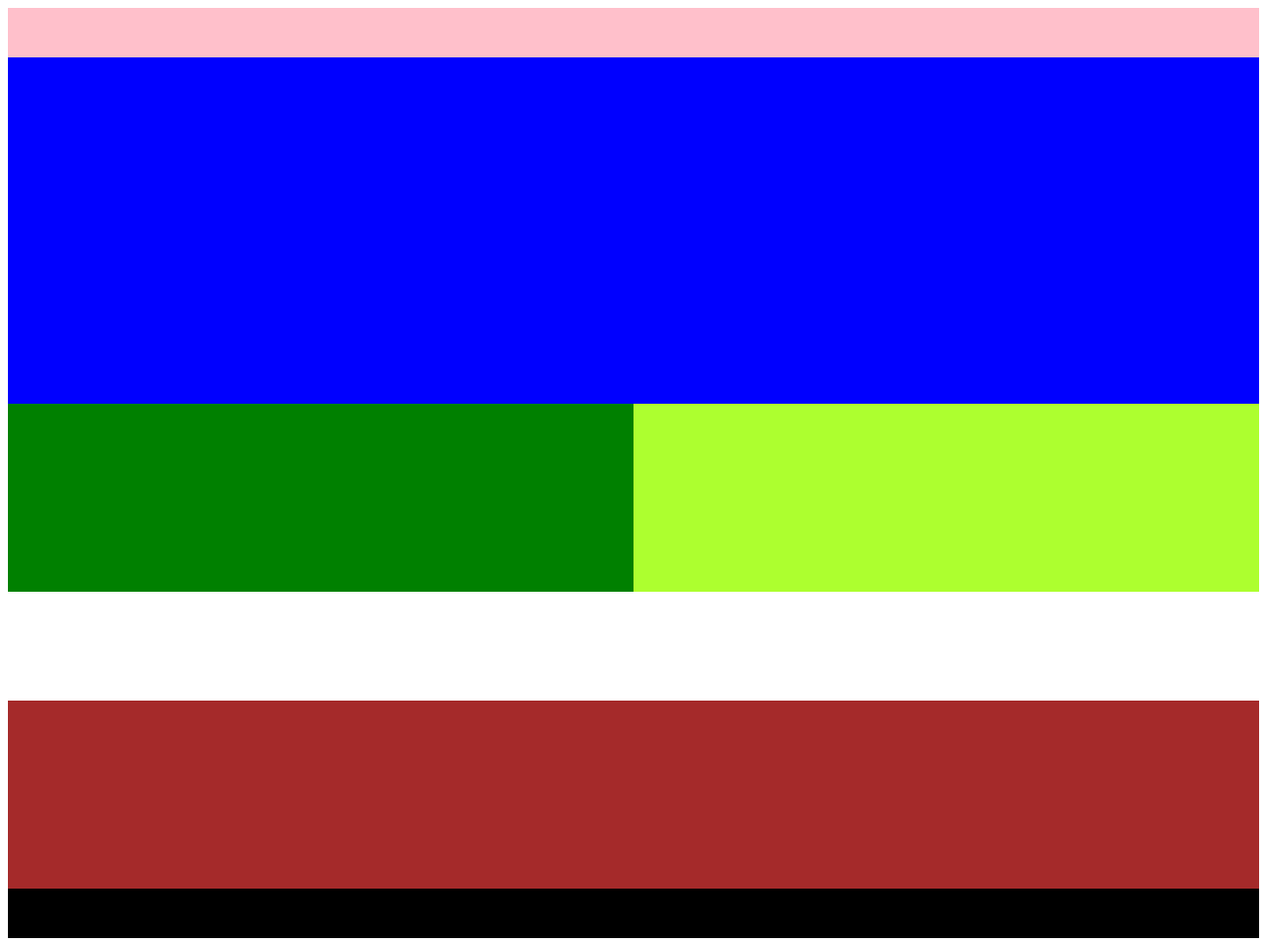
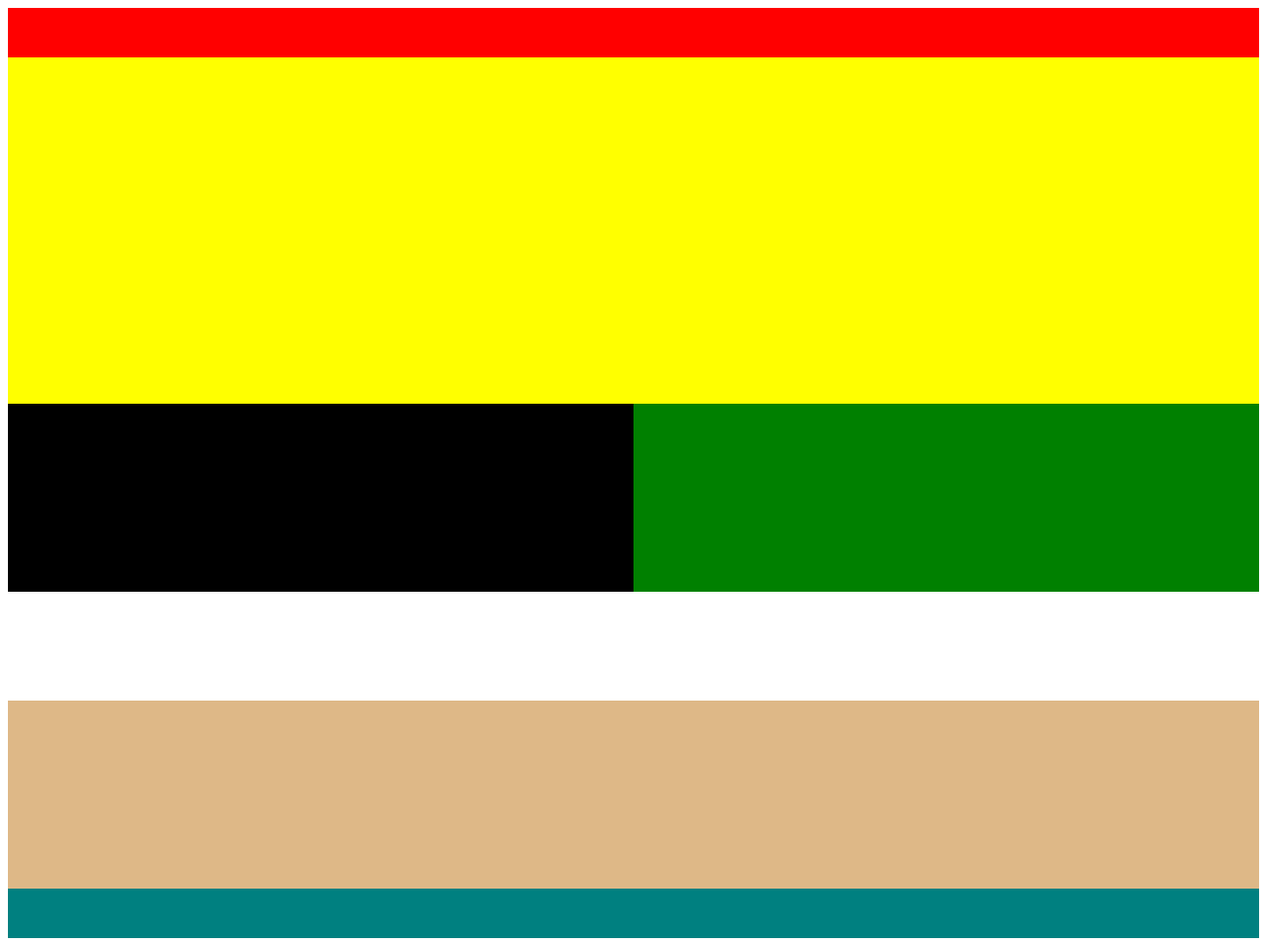
Before and after one commit to NicanorHC/practicastrayect, a plain HTML site: page practica1.html in a window 1280 px wide. Shown: the whole page at 99% size. Drawn offline with Linux system fonts and the light colour scheme.

Commit message:
practica 4
css con los divs y id de html

```diff
--- a/CSS/practica1.css
+++ b/CSS/practica1.css
@@ -1,13 +1,13 @@
 .navbar{
     width:100%;
     height: 50px;
-    background:pink;
+    background:red;
     padding:auto;
 }
 .slider{
     width:100%;
     height:350px;
-    background: blue;
+    background: yellow;
     padding: auto;
 }
 .doble{
@@ -21,12 +21,12 @@
 .seccion1{
     width:50%;
     height:190px;
-    background:green;
+    background:black;
 }
 .seccion2{
     width:50%;
     height:190px;
-    background:greenyellow;
+    background:green;
     position: relative;
     float: right!important;
 
@@ -34,11 +34,11 @@
 .seccion3{
     width:100%;
     height:190px;
-    background:brown;
+    background:burlywood;
 }
 .footer{
     width:100% ;
     padding: auto;
     height: 50px;
-    background:black;
+    background:teal;
 }
```
